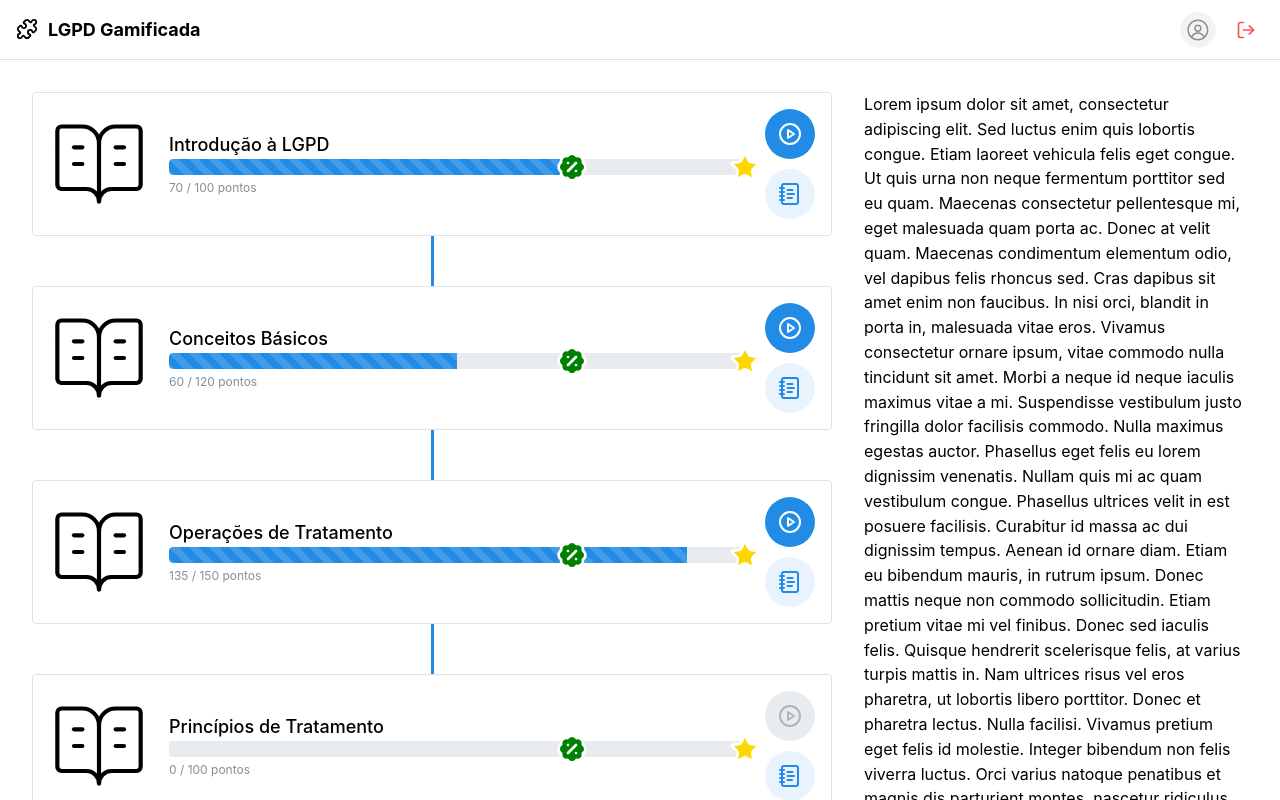
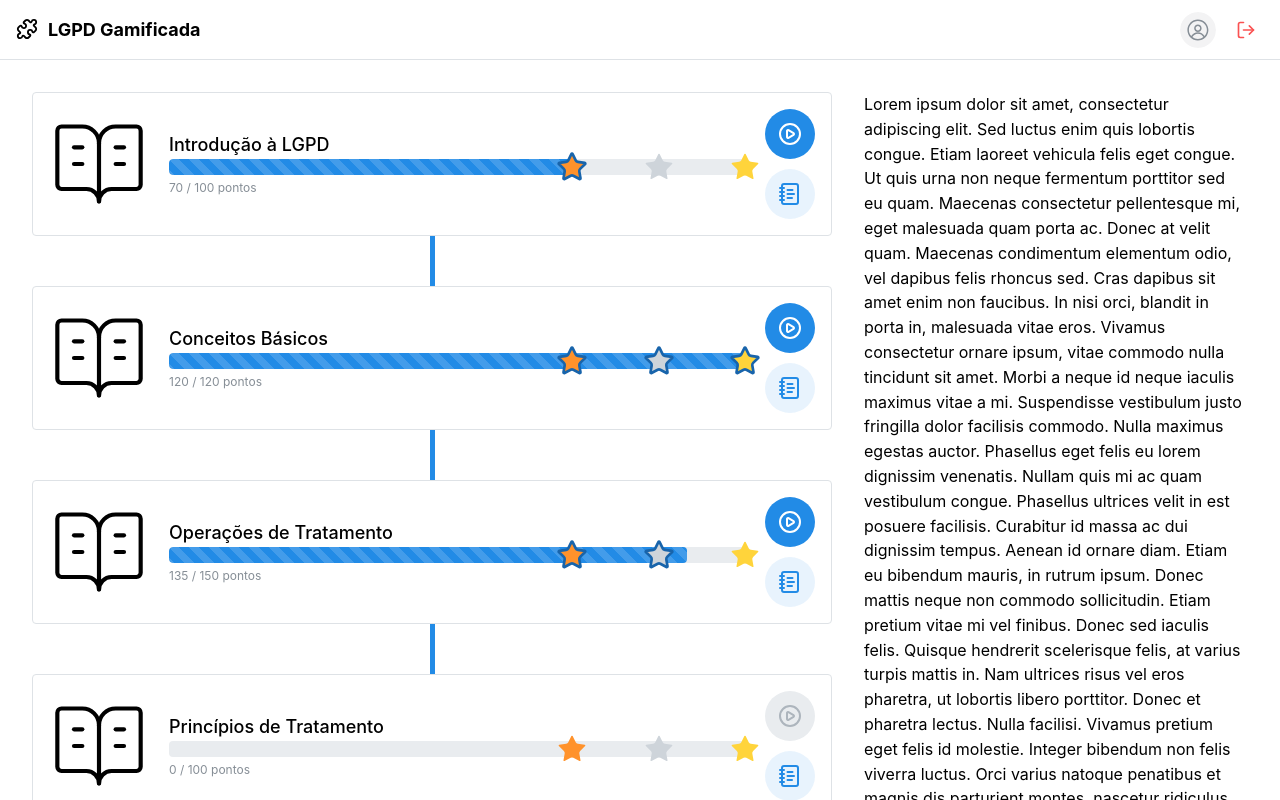
Before and after one commit to sammycosta/lgpd-gamification, a Next.js app in the folder app/apps/web/: page / in a window 1280 px wide. Shown: the top 800 px of the page. Built offline with nearby package versions, Linux system fonts and the light colour scheme; no server answers.

Commit message:
v1 star goal

```diff
--- a/app/apps/web/package.json
+++ b/app/apps/web/package.json
@@ -16,7 +16,7 @@
 		"better-auth": "^1.3.7",
 		"class-variance-authority": "^0.7.1",
 		"clsx": "^2.1.1",
-		"lucide-react": "^0.487.0",
+		"lucide-react": "^0.544.0",
 		"next": "15.5.0",
 		"next-themes": "^0.4.6",
 		"react": "^19.0.0",
--- a/app/apps/web/src/app/mockData.ts
+++ b/app/apps/web/src/app/mockData.ts
@@ -11,7 +11,7 @@ export const MODULE_DATA = [
     name: 'Conceitos Básicos',
     locked: false,
     maxPoints: 120,
-    points: 60
+    points: 120
   },
   {
     id: 3,
--- a/app/apps/web/src/components/home/ModulesList.tsx
+++ b/app/apps/web/src/components/home/ModulesList.tsx
@@ -37,7 +37,7 @@ export default function ModulesList({ modules }: ModulesListProps) {
               <Center>
                 <Box
                   style={{
-                    width: rem(3),
+                    width: rem(5),
                     backgroundColor: lineColor,
                     height: rem(50)
                   }}
--- a/app/apps/web/src/components/home/ProgressBar.tsx
+++ b/app/apps/web/src/components/home/ProgressBar.tsx
@@ -1,5 +1,30 @@
-import { Box, Group, Progress } from '@mantine/core'
-import { BadgePercent, Star } from 'lucide-react'
+import {
+  Box,
+  Group,
+  Progress,
+  useMantineTheme,
+  type MantineStyleProp
+} from '@mantine/core'
+import { Star } from 'lucide-react'
+
+const styles: Record<string, MantineStyleProp> = {
+  wrapper: {
+    position: 'relative',
+    width: '100%',
+    height: 'fit-content'
+  },
+  iconWrapper: {
+    position: 'absolute',
+    top: '50%',
+    width: '100%',
+    transform: 'translateY(-50%)',
+    zIndex: 1
+  },
+  baseIcon: {
+    position: 'absolute',
+    transform: 'translateX(-50%)'
+  }
+}
 
 interface ProgressBarProps {
   progressPercentage: number
@@ -7,43 +32,58 @@ interface ProgressBarProps {
 
 export default function ProgressBar({ progressPercentage }: ProgressBarProps) {
   return (
-    <Box
-      style={{
-        position: 'relative',
-        width: '100%',
-        height: 'fit-content'
-      }}
-    >
-      <Progress value={progressPercentage} size="xl" radius="sm" striped />
-
-      <Group
-        style={{
-          position: 'absolute',
-          top: '50%',
-          width: '100%',
-          transform: 'translateY(-50%)',
-          zIndex: 1
-        }}
-      >
-        <Box
-          style={{
-            position: 'absolute',
-            left: '70%',
-            transform: 'translateX(-50%)'
-          }}
-        >
-          <BadgePercent size={32} color="white" fill="green" />
-        </Box>
-        <Box
-          style={{
-            position: 'absolute',
-            left: '100%',
-            transform: 'translateX(-50%)'
-          }}
-        >
-          <Star size={32} color="white" fill="gold" />
-        </Box>
+    <Box style={styles.wrapper}>
+      <Progress.Root size="xl">
+        <Progress.Section
+          value={Math.min(progressPercentage, 70)}
+          color="blue"
+          striped
+        />
+        <Progress.Section
+          value={Math.max(0, progressPercentage - 70)}
+          color="blue"
+          striped
+        />
+      </Progress.Root>
+      <Group style={styles.iconWrapper}>
+        <StarGoal type="bronze" progressPercentage={progressPercentage} />
+        <StarGoal type="silver" progressPercentage={progressPercentage} />
+        <StarGoal type="gold" progressPercentage={progressPercentage} />
       </Group>
     </Box>
   )
 }
+
+interface StarGoalProps {
+  type: 'bronze' | 'silver' | 'gold'
+  progressPercentage: number
+}
+
+const StarGoal = (props: StarGoalProps) => {
+  const { progressPercentage, type } = props
+
+  const theme = useMantineTheme()
+
+  const percentageGoal = {
+    bronze: 70,
+    silver: 85,
+    gold: 100
+  }[type]
+
+  const colors = {
+    bronze: theme.colors.orange[5],
+    silver: theme.colors.gray[4],
+    gold: theme.colors.yellow[4],
+    borderAchieved: theme.colors.blue[9],
+    border: 'none'
+  }
+
+  const colorAchieved =
+    progressPercentage >= percentageGoal ? colors.borderAchieved : colors.border
+
+  return (
+    <Box style={{ ...styles.baseIcon, left: `${percentageGoal}%` }}>
+      <Star size={32} color={colorAchieved} fill={colors[type]} />
+    </Box>
+  )
+}
```
Also changed, not shown: 1 other file (tests, documents, lock files or other folders).
